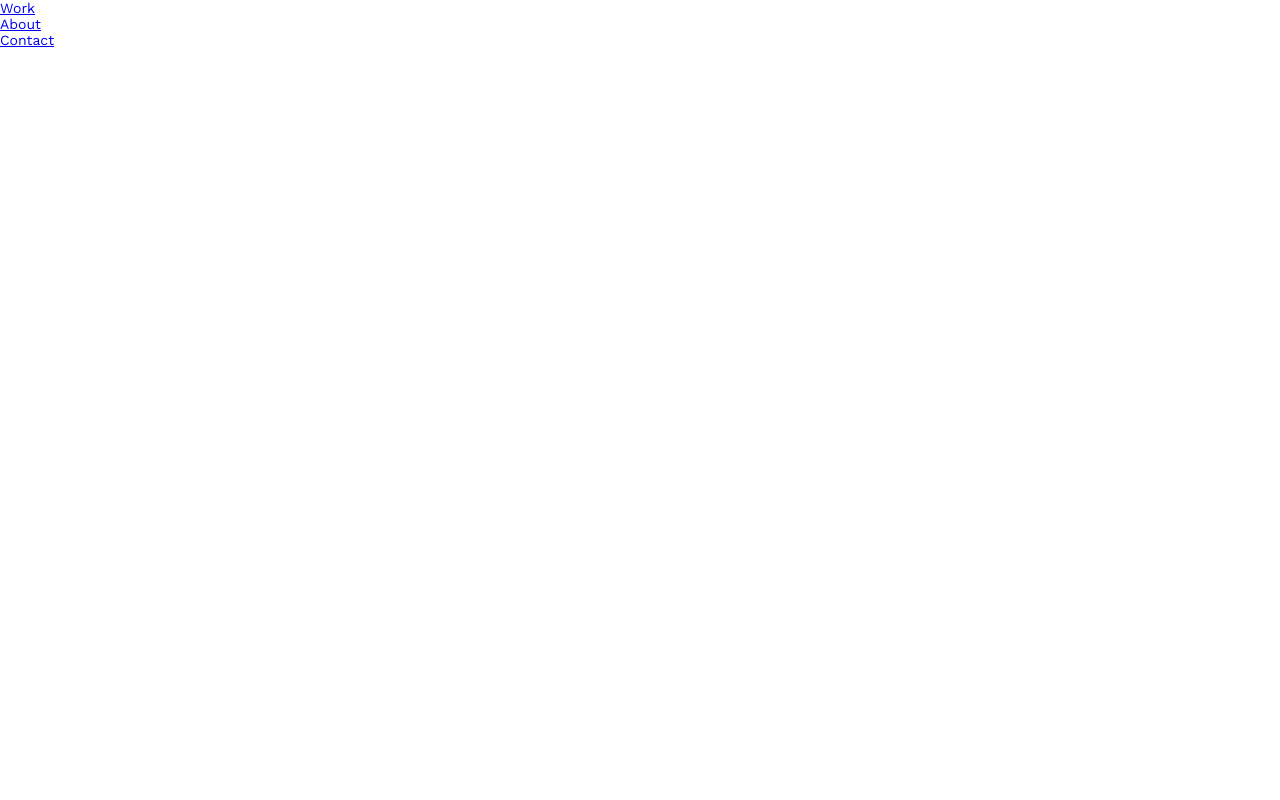
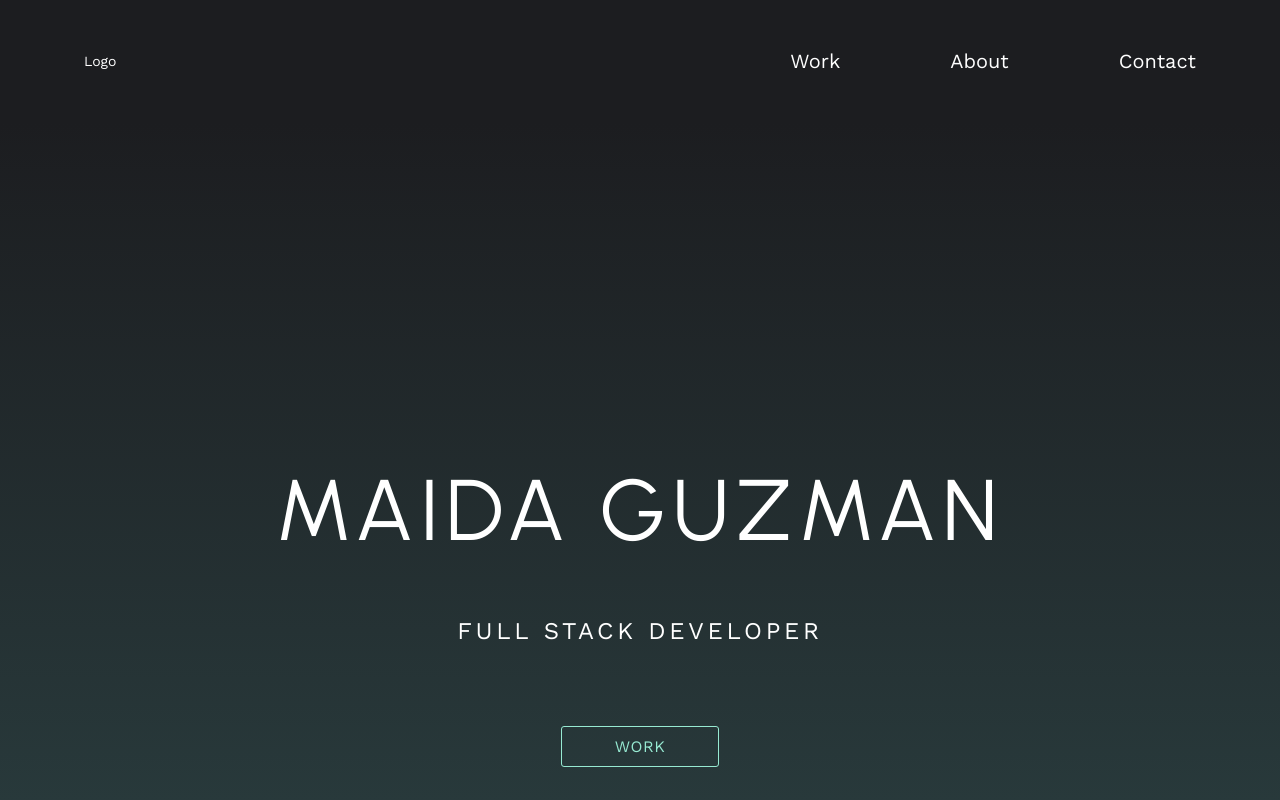
Before and after one commit to maida-fl/portfolio, a website: page views/index.html in a window 1280 px wide. Shown: the top 800 px of the page. Drawn offline with nearby package versions, Linux system fonts and the light colour scheme.

Commit message:
main section general styling without animations

```diff
--- a/public/css/styles.css
+++ b/public/css/styles.css
@@ -14,3 +14,104 @@ body {
   color: #ffffff;
   font-weight: 400;
 }
+.main-title {
+  font-family: "Urbanist", sans-serif;
+}
+
+body a {
+  text-decoration: none;
+  font-size: 2rem;
+}
+
+body li {
+  list-style: none;
+}
+
+/* HEADER  */
+.main-header {
+  background-color: #1c1d20;
+  position: sticky;
+  top: 0px;
+  z-index: 3;
+}
+.main-nav {
+  display: flex;
+  min-height: 8vh;
+  width: 90%;
+  margin: auto;
+  align-items: center;
+  /* justify-content: space-between; */
+  padding: 5rem 2rem;
+  /* flex-wrap: wrap; */
+}
+.main-nav a {
+  color: #ffffff;
+}
+/* .logo {
+  flex: 7 1 20rem;
+}
+.right-nav {
+  display: flex;
+  flex: 1 1 20rem;
+  justify-content: space-between;
+} */
+
+.logo {
+  width: 50%;
+}
+.right-nav {
+  width: 50%;
+  display: flex;
+  justify-content: flex-end;
+}
+.right-nav li {
+  padding-left: 11rem;
+}
+/* MAIN */
+main {
+  /* position: absolute;
+  top: 0px; */
+  width: 100%;
+}
+#main {
+  min-height: 92vh;
+  background: linear-gradient(180deg, #1c1d20 0%, rgba(0, 22, 24, 0.84) 100%);
+  display: flex;
+  flex-direction: column;
+  justify-content: center;
+}
+
+.main-text {
+  width: 100%;
+  text-align: center;
+  margin-top: 178px;
+}
+.main-title {
+  font-size: 8.6rem;
+  font-weight: 400;
+  letter-spacing: 0.69rem;
+}
+.main-sub {
+  font-size: 2.4rem;
+  font-weight: 400;
+  letter-spacing: 0.37rem;
+  margin-top: 20px;
+  margin-bottom: 93px;
+}
+
+.btn-main {
+  margin-top: 10px;
+  padding: 1rem 5.3rem;
+  color: #97ead2;
+  font-size: 1.6rem;
+  letter-spacing: 0.05rem;
+  border: 1px solid #97ead2;
+  background: none;
+  border-radius: 3px;
+  cursor: pointer;
+  transition: all 0.5s ease-in-out;
+}
+.btn-main:hover {
+  background: #97ead2;
+  color: rgba(31, 31, 31, 0.95);
+}
--- a/views/index.html
+++ b/views/index.html
@@ -16,27 +16,32 @@
     <link rel="icon" type="image/x-icon" href="/img/logo/logo-m.ico">
 </head>
 <body>
-    <header>
+    <header class="main-header">
         <nav class="main-nav">
-            <ul>
-                <a href="#">
-                    <li>Work</li>
-                </a>
-                <a href="#">
-                    <li>About</li>
-                </a>
-                <a href="#">
-                    <li>Contact</li>
-                </a>
+            <div class="logo">Logo</div>
+            <ul class="right-nav">
+                <li><a href="#work">Work</a></li>
+                <li><a href="#about">About</a></li>
+                <li><a href="#contact">Contact</a></li>
             </ul>
         </nav>
     </header>
     <main>
-        <section id="hero">
-            <h1>MAIDA GUZMAN</h1>
-            <p>FULL STACK DEVELOPER</p>
+        <section id="main">
+            <div class="main-text">
+                <h1 class="main-title">MAIDA GUZMAN</h1>
+                <h4 class="main-sub">FULL STACK DEVELOPER</h4>
+                <a class="btn-main" href="#work">WORK</a>
+            </div>
         </section>
-        <section id="projects">
+        <section id="main">
+            <div class="main-text">
+                <h1 class="main-title">MAIDA GUZMAN</h1>
+                <h4 class="main-sub">FULL STACK DEVELOPER</h4>
+                <a class="btn-main" href="#work">WORK</a>
+            </div>
+        </section>
+        <section id="work">
 
         </section>
         <section id="about">
@@ -45,6 +50,9 @@
         <section id="skills">
 
         </section>
+        <section id="contact">
+
+        </section>
     </main>
     <footer></footer>
 </body>
```
